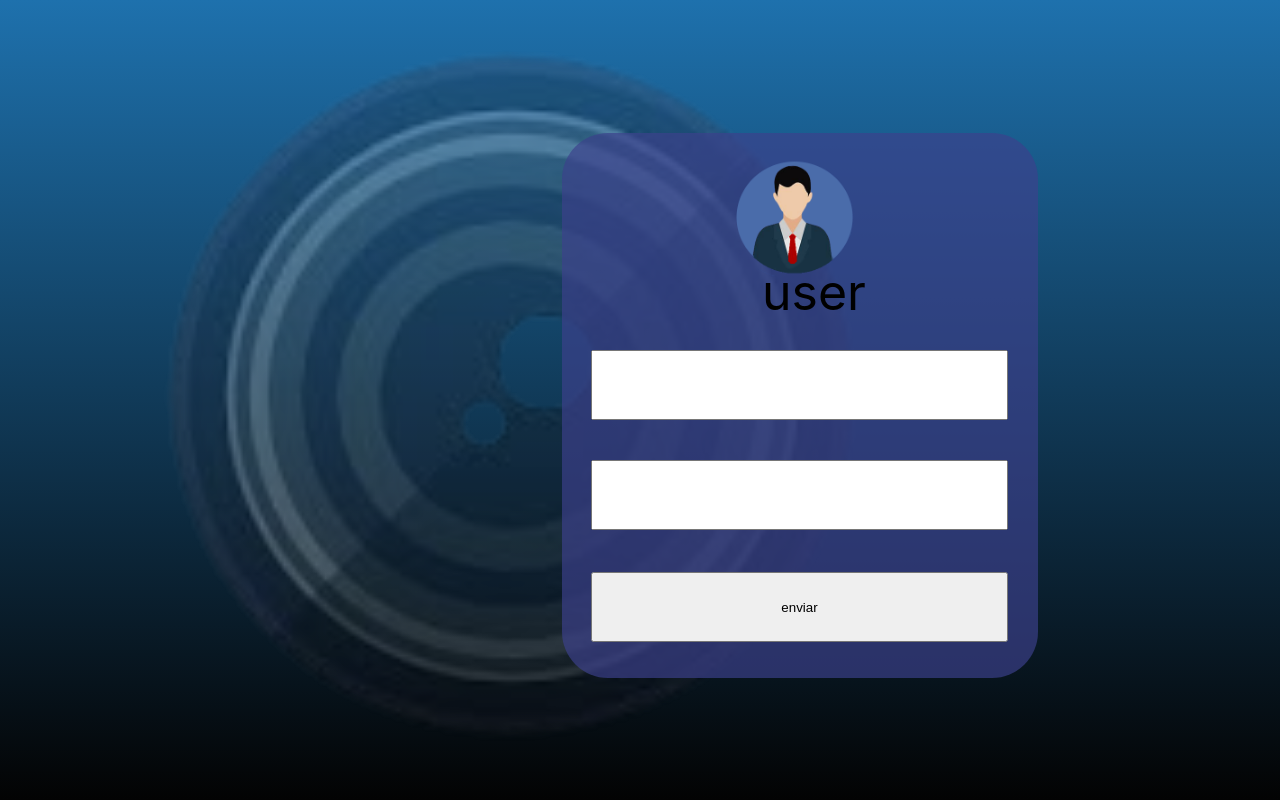
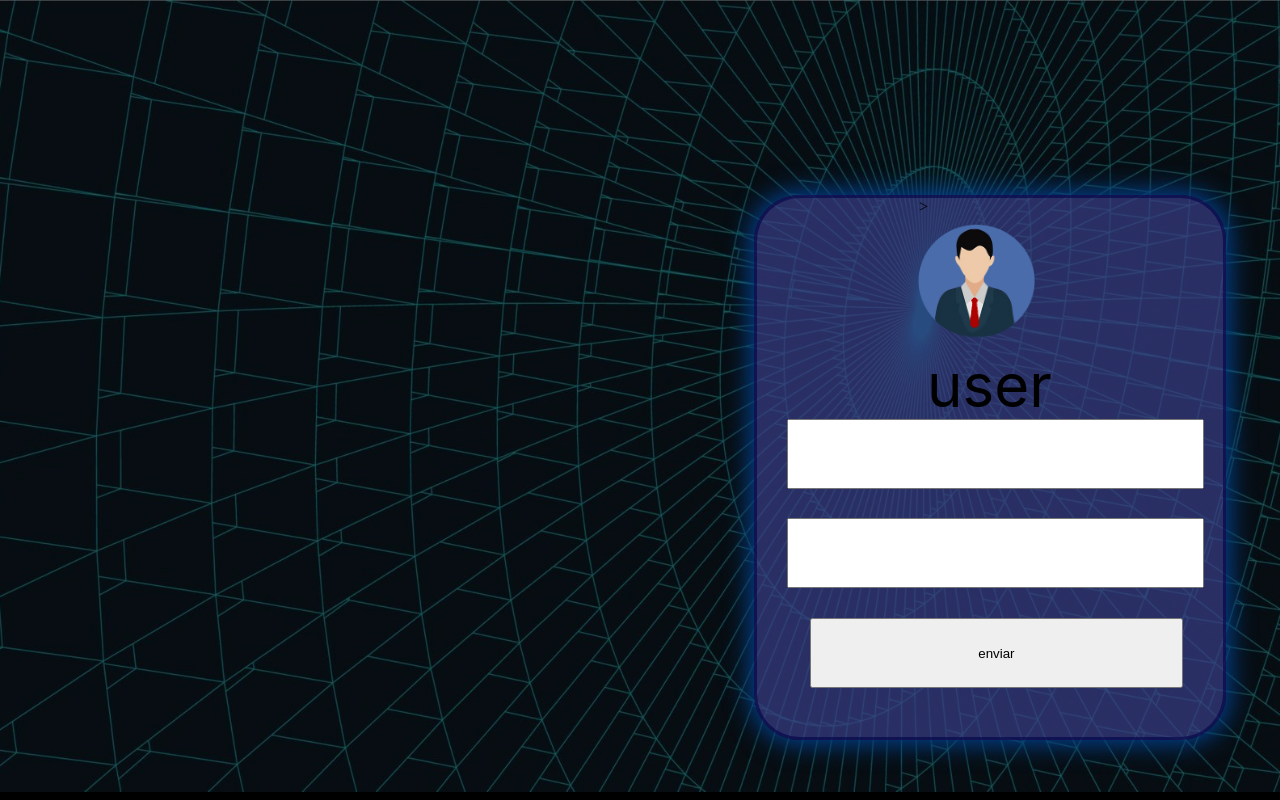
Before and after one commit to JPS-WEB/TCC-JPS, a plain HTML site: page index.html in a window 1280 px wide. Drawn offline with Linux system fonts and the light colour scheme.

Commit message:
Eu consegui terminar a tela de login

```diff
--- a/index.html
+++ b/index.html
@@ -8,7 +8,8 @@
     <link rel="stylesheet" href="sistema/css/style.css">
 </head>
 <body>
-       <section class="corp">
+        <form action="" class="corp">
+
         <header>
             <img id="user" src="sistema/imagens/usuario.png" alt="">
             <h2 id="textouse">user</h2>
@@ -19,6 +20,12 @@
 
             <input id="enviar" type="button" value="enviar">
 
+
+        ></form>
+
+       <section >
+
+
        </section>
 
 
--- a/sistema/css/style.css
+++ b/sistema/css/style.css
@@ -11,22 +11,22 @@ html{
 }
 
 body{
-    background-image: linear-gradient(to bottom , #1E71AD , #030303);
+    background-color: black;
     background-repeat: no-repeat;
     background-size: cover;
 }
 
 body::before{
     content: "";
-    background-image: url(/sistema/imagens/download-removebg-preview.png);
+   background-image: url(/sistema/imagens/12621222-esfera-de-malha-distorcida-iluminada-3d-abstrata-sinal-de-neon-elemento-hud-de-tecnologia-futurista-elegante-destruido-visualizacao-de-big-data-vetor.jpg);
     background-repeat: no-repeat;
     background-size: cover;
     background-position: center;
-    width: 80%;
+    width: 100%;
     height: 99%;
     position: absolute;
     z-index: -1;
-    opacity: 0.3;
+    opacity: 0.4;
 }
 
 
@@ -35,61 +35,78 @@ body::before{
     flex-shrink: 0;
     background: rgba(61, 64, 141, 0.67);
     position: absolute;
-    width: 476px;
+    width: 472px;
     height: 545px;
-    top: 133px;
-    left: 562px;
+    top: 195px;
+    left: 754px;
     border-radius: 46px;
-
+    border: 3px rgba(5, 7, 75, 0.67) solid;
+    box-shadow: 0px 0px 24px 5px #03408b;
+    opacity: 100%;
 
 }
 
 #user{
-   position: fixed;
-    width: 162px;
-    height: 160px;
-    top: 142px;
-    left: 719px;
+   position:relative;
+   width: 162px;
+   height: 161.1829833984375px;
+   top: 7.0517578125px;
+   left: 144px;
+
 
 
 
 }
 
 #email{
-    position: fixed;
+    position:absolute;
     width: 417px;
     height: 70px;
-    top: 350px;
-    left: 591px;
+    top: 221px;
+    left: 30px;
+
 }
 
 #senha{
-    position: fixed;
+    position: absolute;
     width: 417px;
     height: 70px;
-    top: 460px;
-    left: 591px;
+    top: 320px;
+    left: 30px;
+
 }
 
 #enviar{
-    position: fixed;
-    width: 417px;
+    position: absolute;
+    width: 80%;
     height: 70px;
-    top: 572px;
-    left: 591px;
+    top: 420px;
+    left: 53px;
+
 }
 
 #textouse{
-    position: fixed;
+    position: relative;
     width: 75px;
     height: 44px;
-    top: 270px;
-    left: 762px;
+    left: 170px;
+
 
     font-family: Inter;
-    font-size: 50px;
+    font-size: 60px;
     font-weight: 400;
     line-height: 44px;
     letter-spacing: 0em;
     text-align: left;
+
 }
+
+@media (max-width: 1120px){
+    .corp{
+        display: flex;
+        left: 200px ;
+
+    }
+
+
+}
```
Also changed, not shown: sistema/imagens/12621222-esfera-de-malha-distorcida-iluminada-3d-abstrata-sinal-de-neon-elemento-hud-de-tecnologia-futurista-elegante-destruido-visualizacao-de-big-data-vetor.jpg (added). Lines whose indentation alone changed are shown as unchanged.
